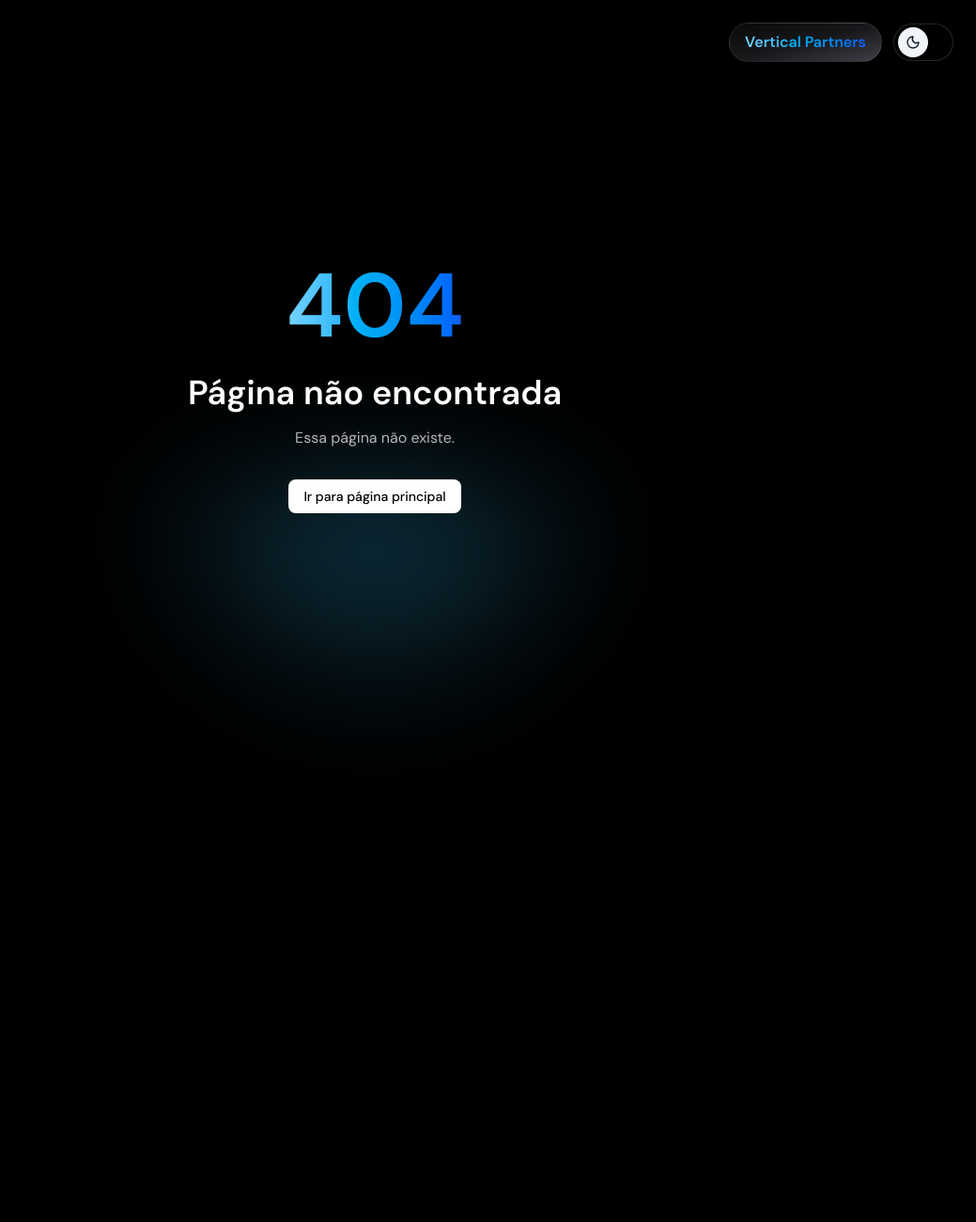
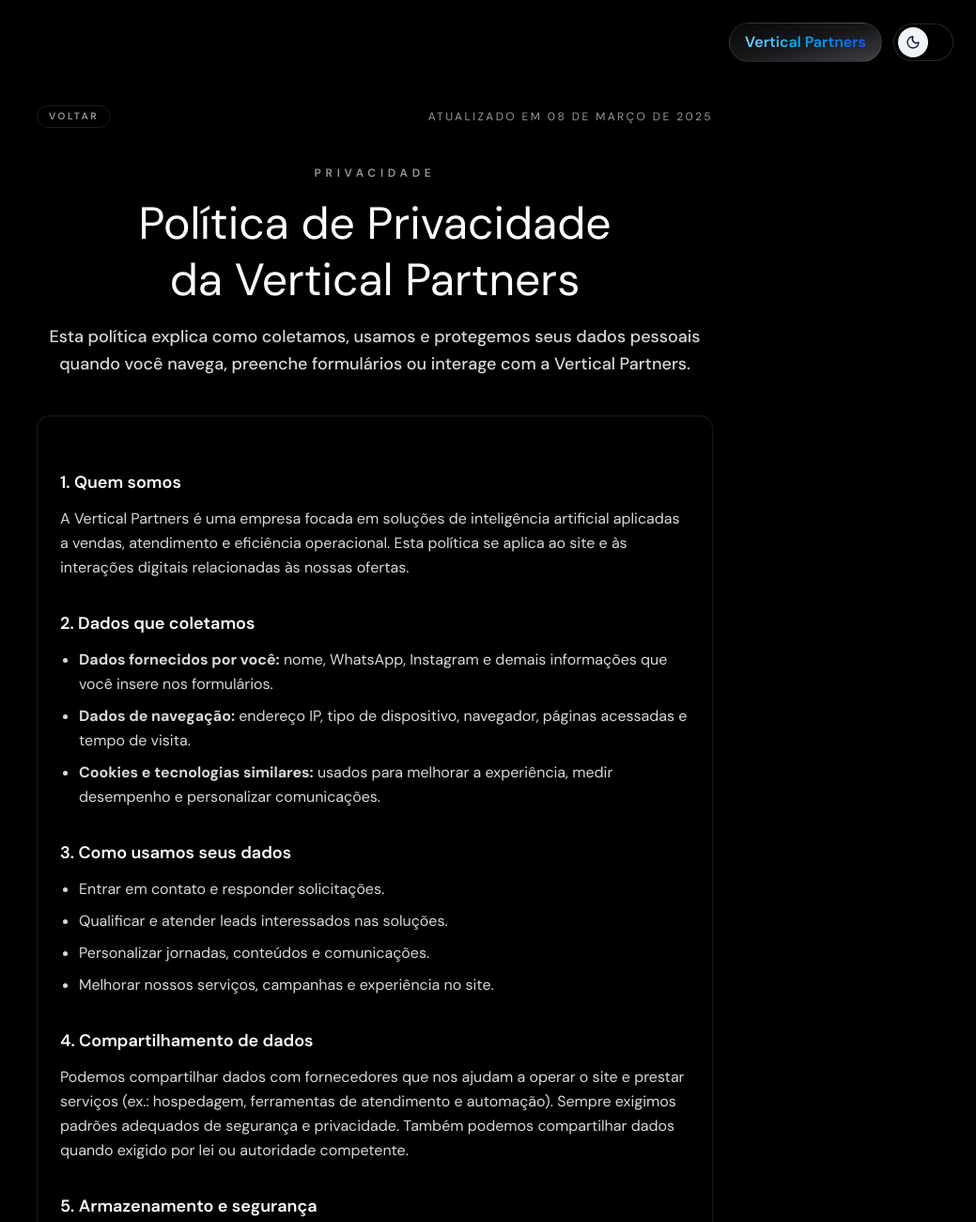
Before and after one commit to nitroxinteligence/paginas-funil-1-vertical-partners, a Next.js app: page /politica in a window 1280 px wide. Before the commit this address had no page. Shown: the top 1300 px of the page at 94% size, without its empty margins (241-1280 px from the left). Before the commit the page ends 800 px from the top, so only its background shows below. Built offline with nearby package versions, Linux system fonts and the light colour scheme.

Commit message:
Add privacy policy page

```diff
--- /dev/null
+++ b/src/app/politica/page.tsx
@@ -0,0 +1,207 @@
+import type { Metadata } from "next";
+import Link from "next/link";
+import { Card, CardContent } from "@/components/ui/card";
+
+export const metadata: Metadata = {
+  title: "Política de Privacidade | Vertical Partners",
+  description:
+    "Entenda como a Vertical Partners coleta, usa e protege dados pessoais.",
+};
+
+const updatedAt = "08 de março de 2025";
+
+export default function Page() {
+  return (
+    <main className="relative min-h-screen overflow-hidden bg-white text-slate-900 transition-colors dark:bg-black dark:text-white">
+      <div className="relative z-10 mx-auto flex w-full max-w-3xl flex-col gap-10 px-6 pt-24 pb-16 sm:pt-28 sm:pb-20">
+        <div className="flex flex-wrap items-center justify-between gap-4 text-xs uppercase tracking-[0.2em] text-slate-500 dark:text-white/60">
+          <Link
+            href="/"
+            className="rounded-full border border-slate-200 px-3 py-1 text-[0.65rem] font-semibold transition-colors hover:text-slate-900 dark:border-white/10 dark:hover:text-white"
+          >
+            Voltar
+          </Link>
+          <span>Atualizado em {updatedAt}</span>
+        </div>
+
+        <header className="space-y-4 text-center">
+          <p className="text-xs font-semibold uppercase tracking-[0.4em] text-slate-500 dark:text-white/60">
+            Privacidade
+          </p>
+          <h1 className="text-3xl font-normal leading-tight text-balance sm:text-5xl">
+            Política de Privacidade da Vertical Partners
+          </h1>
+          <p className="text-base font-medium leading-relaxed text-slate-700 dark:text-white/85 sm:text-lg">
+            Esta política explica como coletamos, usamos e protegemos seus dados
+            pessoais quando você navega, preenche formulários ou interage com a
+            Vertical Partners.
+          </p>
+        </header>
+
+        <Card className="border-slate-200 bg-white text-slate-900 dark:border-white/10 dark:bg-black dark:text-white">
+          <CardContent className="space-y-8 py-6 text-sm leading-relaxed text-slate-700 dark:text-white/85 sm:py-8 sm:text-base">
+            <section className="space-y-3">
+              <h2 className="text-lg font-semibold text-slate-900 dark:text-white">
+                1. Quem somos
+              </h2>
+              <p>
+                A Vertical Partners é uma empresa focada em soluções de
+                inteligência artificial aplicadas a vendas, atendimento e
+                eficiência operacional. Esta política se aplica ao site e às
+                interações digitais relacionadas às nossas ofertas.
+              </p>
+            </section>
+
+            <section className="space-y-3">
+              <h2 className="text-lg font-semibold text-slate-900 dark:text-white">
+                2. Dados que coletamos
+              </h2>
+              <ul className="list-disc space-y-2 pl-5">
+                <li>
+                  <strong>Dados fornecidos por você:</strong> nome, WhatsApp,
+                  Instagram e demais informações que você insere nos formulários.
+                </li>
+                <li>
+                  <strong>Dados de navegação:</strong> endereço IP, tipo de
+                  dispositivo, navegador, páginas acessadas e tempo de visita.
+                </li>
+                <li>
+                  <strong>Cookies e tecnologias similares:</strong> usados para
+                  melhorar a experiência, medir desempenho e personalizar
+                  comunicações.
+                </li>
+              </ul>
+            </section>
+
+            <section className="space-y-3">
+              <h2 className="text-lg font-semibold text-slate-900 dark:text-white">
+                3. Como usamos seus dados
+              </h2>
+              <ul className="list-disc space-y-2 pl-5">
+                <li>Entrar em contato e responder solicitações.</li>
+                <li>Qualificar e atender leads interessados nas soluções.</li>
+                <li>Personalizar jornadas, conteúdos e comunicações.</li>
+                <li>Melhorar nossos serviços, campanhas e experiência no site.</li>
+              </ul>
+            </section>
+
+            <section className="space-y-3">
+              <h2 className="text-lg font-semibold text-slate-900 dark:text-white">
+                4. Compartilhamento de dados
+              </h2>
+              <p>
+                Podemos compartilhar dados com fornecedores que nos ajudam a
+                operar o site e prestar serviços (ex.: hospedagem, ferramentas
+                de atendimento e automação). Sempre exigimos padrões adequados
+                de segurança e privacidade. Também podemos compartilhar dados
+                quando exigido por lei ou autoridade competente.
+              </p>
+            </section>
+
+            <section className="space-y-3">
+              <h2 className="text-lg font-semibold text-slate-900 dark:text-white">
+                5. Armazenamento e segurança
+              </h2>
+              <p>
+                Adotamos medidas técnicas e organizacionais para proteger os
+                dados pessoais contra acessos não autorizados, perda ou uso
+                indevido. Ainda assim, nenhum sistema é totalmente imune a
+                riscos, e recomendamos que você também proteja seus dados.
+              </p>
+            </section>
+
+            <section className="space-y-3">
+              <h2 className="text-lg font-semibold text-slate-900 dark:text-white">
+                6. Seus direitos
+              </h2>
+              <p>
+                Você pode solicitar acesso, correção, atualização ou exclusão
+                de dados pessoais, além de revogar consentimentos. Para isso,
+                entre em contato pelos canais indicados abaixo.
+              </p>
+            </section>
+
+            <section className="space-y-3">
+              <h2 className="text-lg font-semibold text-slate-900 dark:text-white">
+                7. Retenção de dados
+              </h2>
+              <p>
+                Guardamos os dados apenas pelo tempo necessário para cumprir as
+                finalidades descritas nesta política, respeitando obrigações
+                legais e regulatórias.
+              </p>
+            </section>
+
+            <section className="space-y-3">
+              <h2 className="text-lg font-semibold text-slate-900 dark:text-white">
+                8. Links externos
+              </h2>
+              <p>
+                Nosso site pode conter links para páginas de terceiros. Não nos
+                responsabilizamos pelas políticas de privacidade desses sites.
+              </p>
+            </section>
+
+            <section className="space-y-3">
+              <h2 className="text-lg font-semibold text-slate-900 dark:text-white">
+                9. Alterações nesta política
+              </h2>
+              <p>
+                Podemos atualizar esta política periodicamente. Mudanças
+                relevantes serão comunicadas nesta página com a data de
+                atualização revisada.
+              </p>
+            </section>
+
+            <section className="space-y-3">
+              <h2 className="text-lg font-semibold text-slate-900 dark:text-white">
+                10. Contato
+              </h2>
+              <p>
+                Para dúvidas sobre privacidade ou solicitações relacionadas aos
+                seus dados, fale conosco pelo WhatsApp{" "}
+                <a
+                  href="https://wa.me/5548996940931"
+                  className="font-semibold text-slate-900 underline-offset-4 hover:underline dark:text-white"
+                  target="_blank"
+                  rel="noreferrer"
+                >
+                  +55 (48) 99694-0931
+                </a>
+                .
+              </p>
+            </section>
+          </CardContent>
+        </Card>
+
+        <footer className="mt-6 border-t border-slate-200 pt-8 text-sm text-slate-600 dark:border-white/10 dark:text-white/70">
+          <div className="flex flex-col gap-4 sm:flex-row sm:items-center sm:justify-between">
+            <div className="space-y-1">
+              <p className="text-base font-semibold text-slate-900 dark:text-white">
+                Vertical Partners
+              </p>
+              <p className="text-xs text-slate-500 dark:text-white/60">
+                IA aplicada para acelerar crescimento e eficiência.
+              </p>
+            </div>
+            <div className="flex flex-wrap items-center gap-3 text-xs text-slate-500 dark:text-white/60">
+              <span className="rounded-full border border-slate-200 px-3 py-1 dark:border-white/10">
+                Termos
+              </span>
+              <span className="rounded-full border border-slate-200 px-3 py-1 dark:border-white/10">
+                Privacidade
+              </span>
+              <span className="rounded-full border border-slate-200 px-3 py-1 dark:border-white/10">
+                Contato
+              </span>
+            </div>
+          </div>
+          <div className="mt-4 text-xs text-slate-500 dark:text-white/50">
+            © {new Date().getFullYear()} Vertical Partners. Todos os direitos
+            reservados.
+          </div>
+        </footer>
+      </div>
+    </main>
+  );
+}
```
